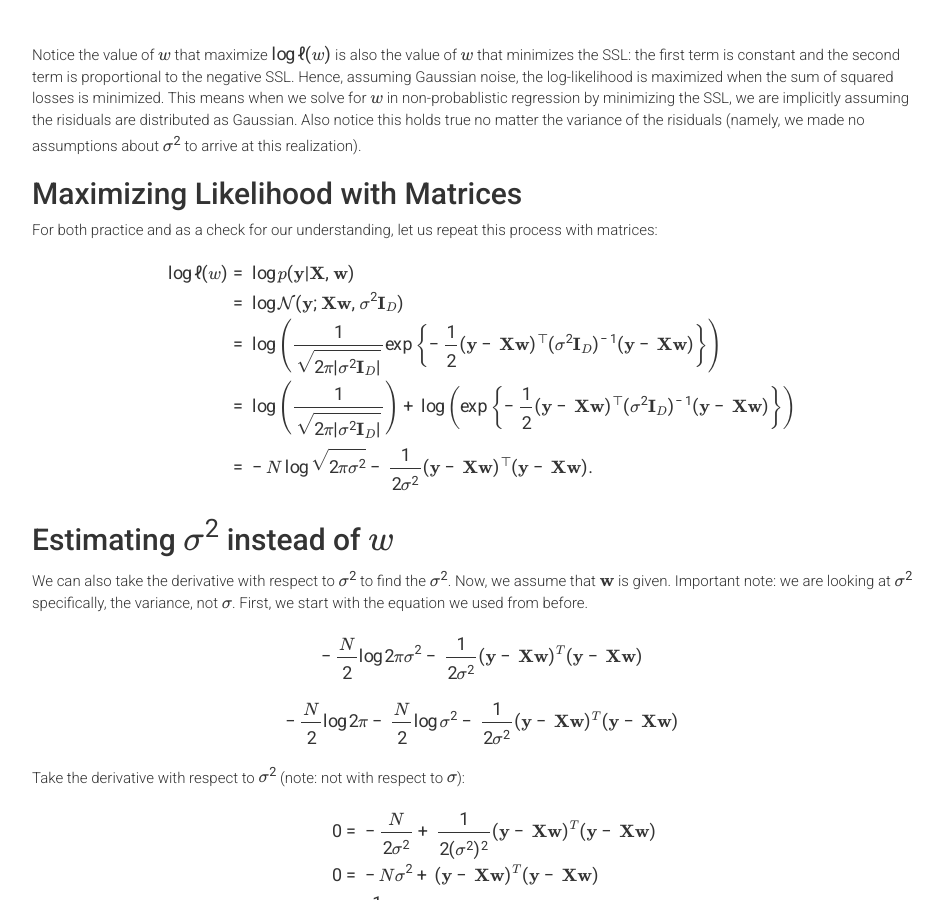
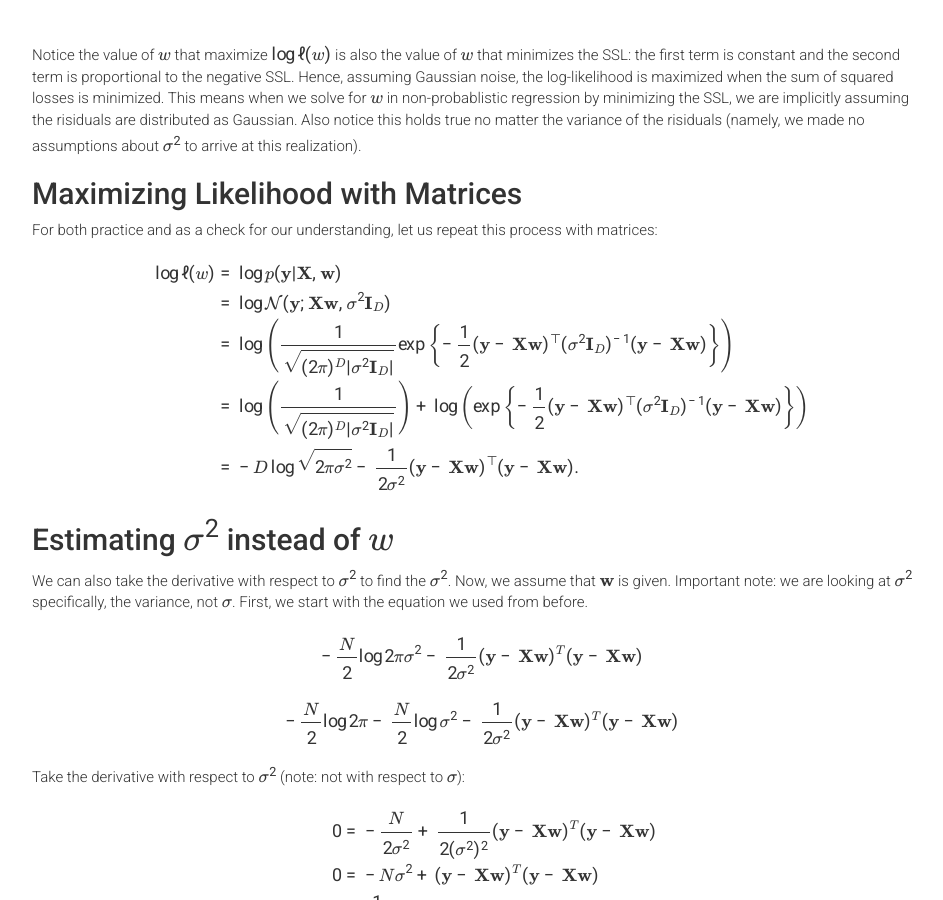
Before and after one commit to harvard-ml-courses/cs181-web, a Jekyll site: the page built from recaps/lec3.html, in a window 1280 px wide and 900 px high, scrolled down 2535 px. Shown: the whole window, without its empty margins (158-1101 px from the left). Built offline with Jekyll 4.4.1, drawn with Linux system fonts in a browser that asks for light colours; formulas are drawn with MathJax 3.

Commit message:
typo in MVN pdf

```diff
--- a/recaps/lec3.html
+++ b/recaps/lec3.html
@@ -100,9 +100,9 @@ weight: 0
       \begin{aligned}
         \log \ell(w) &= \log  p(\mathbf y | \mathbf X, \mathbf w) \\
         &= \log \mathcal N (\mathbf y; \mathbf X \mathbf w, \sigma^2 \mathbf I_D) \\
-        &= \log \left( \frac{1}{\sqrt{2\pi |\sigma^2 \mathbf I_D|}} \exp\left\{ -\frac{1}{2} (\mathbf y - \mathbf X \mathbf w)^\top(\sigma^2 \mathbf I_D)^{-1}(\mathbf y - \mathbf X \mathbf w) \right\} \right) \\
-        &= \log \left( \frac{1}{\sqrt{2\pi |\sigma^2 \mathbf I_D|}} \right ) + \log \left( \exp\left\{ -\frac{1}{2} (\mathbf y - \mathbf X \mathbf w)^\top(\sigma^2 \mathbf I_D)^{-1}(\mathbf y - \mathbf X \mathbf w) \right\} \right) \\
-        &= -N \log \sqrt{2 \pi \sigma^{2}} - \frac{1}{2 \sigma^{2}}(\mathbf{y}-\mathbf{X w})^\top(\mathbf{y}-\mathbf{X w}).
+        &= \log \left( \frac{1}{\sqrt{(2\pi)^D |\sigma^2 \mathbf I_D|}} \exp\left\{ -\frac{1}{2} (\mathbf y - \mathbf X \mathbf w)^\top(\sigma^2 \mathbf I_D)^{-1}(\mathbf y - \mathbf X \mathbf w) \right\} \right) \\
+        &= \log \left( \frac{1}{\sqrt{(2\pi)^D |\sigma^2 \mathbf I_D|}} \right ) + \log \left( \exp\left\{ -\frac{1}{2} (\mathbf y - \mathbf X \mathbf w)^\top(\sigma^2 \mathbf I_D)^{-1}(\mathbf y - \mathbf X \mathbf w) \right\} \right) \\
+        &= -D \log \sqrt{2 \pi \sigma^{2}} - \frac{1}{2 \sigma^{2}}(\mathbf{y}-\mathbf{X w})^\top(\mathbf{y}-\mathbf{X w}).
       \end{aligned}
       $$
 
```
